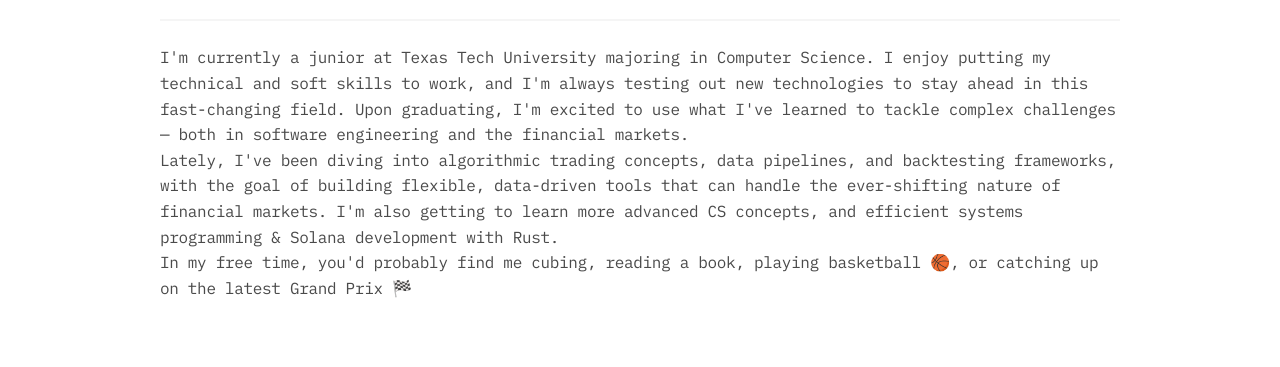
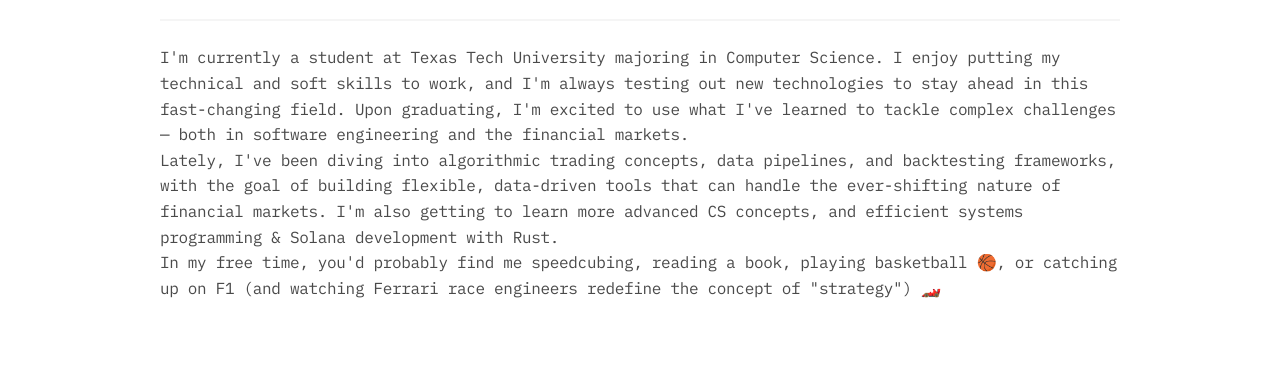
Before and after one commit to jb-gy/jb-gy.github.io, a plain HTML site: page index.html in a window 1280 px wide. Shown: the part 377-744 px from the top of the page. Drawn offline with nearby package versions, Linux system fonts and the light colour scheme.

Commit message:
minor updates

```diff
--- a/index.html
+++ b/index.html
@@ -55,13 +55,13 @@
     <div class="container">
       <h1 class="title">About Me</h1>
       <hr />
-      <p>I'm currently a junior at Texas Tech University majoring in Computer Science. I enjoy putting my technical and soft skills to work, and I'm always testing out new technologies to stay ahead in this fast-changing field. Upon graduating, I'm excited to use what I've learned to tackle complex challenges — both in software engineering and the financial markets.
+      <p>I'm currently a student at Texas Tech University majoring in Computer Science. I enjoy putting my technical and soft skills to work, and I'm always testing out new technologies to stay ahead in this fast-changing field. Upon graduating, I'm excited to use what I've learned to tackle complex challenges — both in software engineering and the financial markets.
       </p>
 
       <p>Lately, I've been diving into algorithmic trading concepts, data pipelines, and backtesting frameworks, with the goal of building flexible, data-driven tools that can handle the ever-shifting nature of financial markets. I'm also getting to learn more advanced CS concepts, and efficient systems programming & Solana development with Rust.
       </p>
 
-      <p>In my free time, you'd probably find me cubing, reading a book, playing basketball 🏀, or catching up on the latest Grand Prix 🏁</p>
+      <p>In my free time, you'd probably find me speedcubing, reading a book, playing basketball 🏀, or catching up on F1 (and watching Ferrari race engineers redefine the concept of "strategy") 🏎️</p>
     </div>
   </section>
 
```
